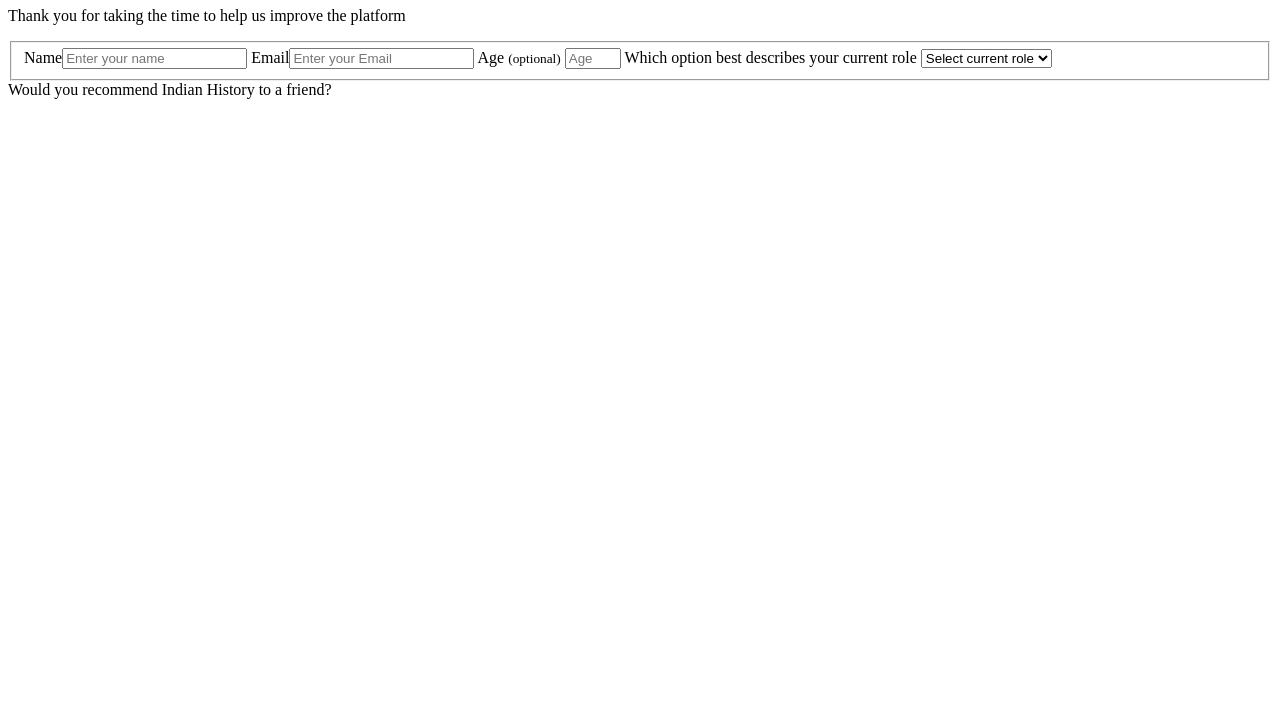
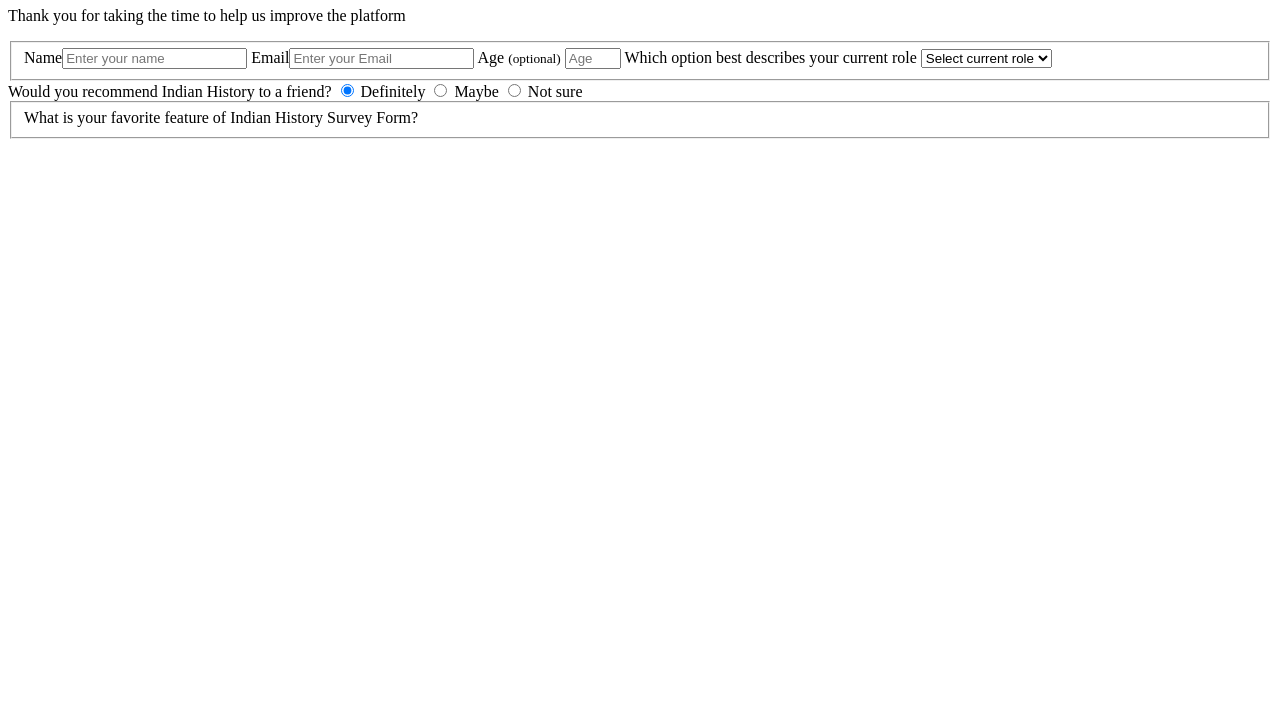
Before and after one commit to Devesh123987/devesh_vivine, a plain HTML site: page index.html in a window 1280 px wide. Shown: the part 73-800 px from the top of the page. Drawn offline with Linux system fonts and the light colour scheme.

Commit message:
add text to label

```diff
--- a/index.html
+++ b/index.html
@@ -25,6 +25,13 @@
             </select>
           </fieldset>
           <label> Would you recommend Indian History to a friend?</label>
+          <label><input type="radio" class="inline" name="attribute" value="1" checked /> Definitely</label>
+          <label><input type="radio" class="inline" name="attribute" value="2" /> Maybe</label>
+          <label><input type="radio" class="inline" name="attribute" value="3" /> Not sure</label>
+        </fieldset>
+          <fieldset>
+            <label> What is your favorite feature of Indian History Survey Form?
+          </fieldset>
 
 
 
```
